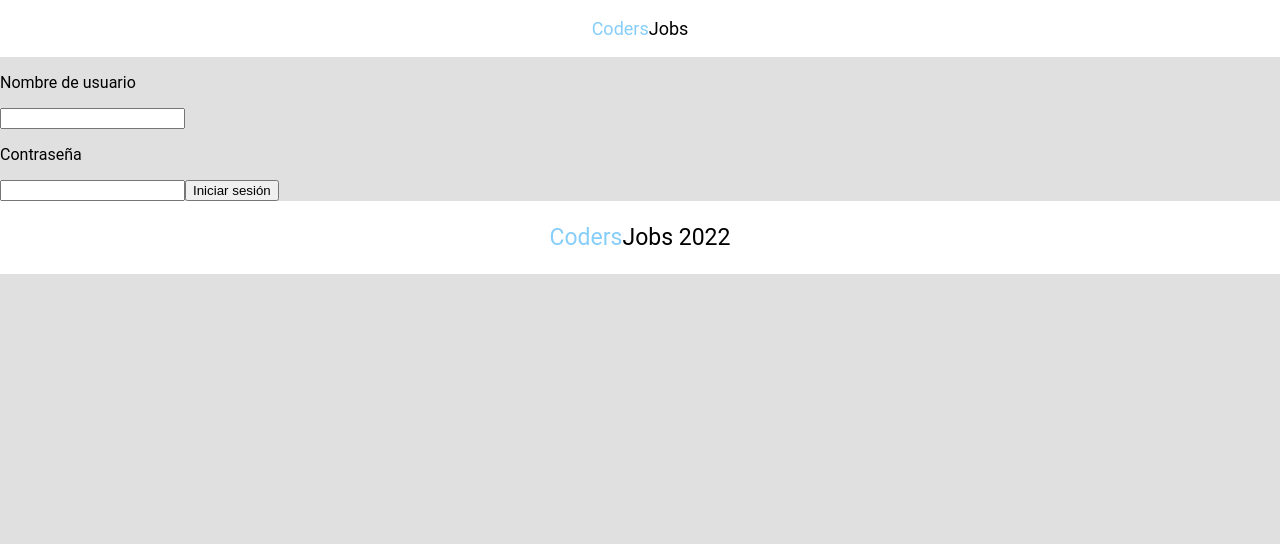
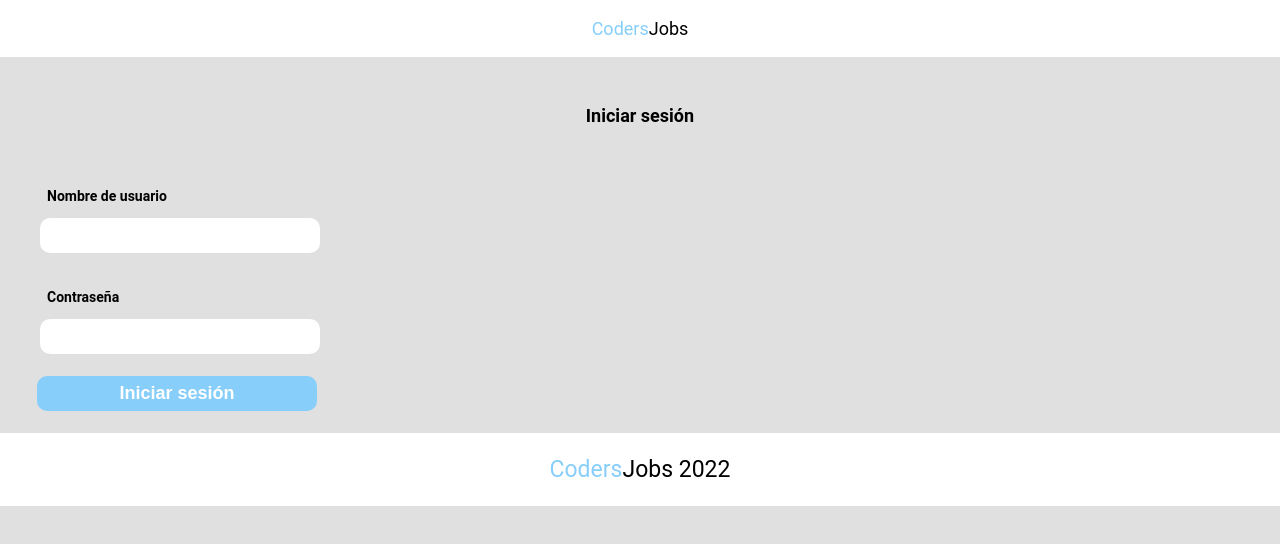
Before and after one commit to DavidLlobet/CodersJobs-FrontEnd, a React (Create React App) app: page /login in a window 1280 px wide. Shown: the top 544 px of the page. Built offline with nearby package versions, Linux system fonts and the light colour scheme.

Commit message:
Add style to LoginForm component

```diff
--- /dev/null
+++ b/src/components/LoginForm/LoginForm.scss
@@ -0,0 +1,33 @@
+.login-form {
+  display: flex;
+  flex-direction: column;
+
+  &__text {
+    font-size: 14px;
+    font-weight: 700;
+    margin-left: 47px;
+  }
+
+  &__input {
+    border: none;
+    border-radius: 10px;
+    height: 35px;
+    margin-bottom: 22px;
+    margin-left: 40px;
+    width: 280px;
+  }
+
+  &__button {
+    background-color: #87cefa;
+    border: none;
+    border-radius: 10px;
+    color: #fff;
+    font-size: 18px;
+    font-weight: 700;
+    height: 35px;
+    line-height: 21px;
+    margin-bottom: 22px;
+    margin-left: 37px;
+    width: 280px;
+  }
+}
--- a/src/components/LoginForm/LoginForm.tsx
+++ b/src/components/LoginForm/LoginForm.tsx
@@ -1,4 +1,5 @@
 import React, { useState, ChangeEvent } from "react";
+import "./LoginForm.scss";
 
 const LoginForm = (): JSX.Element => {
   const initialData = {
--- /dev/null
+++ b/src/pages/LoginPage/LoginPage.scss
@@ -0,0 +1,6 @@
+.title {
+  font-size: 18px;
+  font-weight: 700;
+  margin: 48px 0;
+  text-align: center;
+}
--- a/src/pages/LoginPage/LoginPage.tsx
+++ b/src/pages/LoginPage/LoginPage.tsx
@@ -1,7 +1,9 @@
 import LoginForm from "../../components/LoginForm/LoginForm";
+import "./LoginPage.scss";
 
 const LoginPage = (): JSX.Element => (
   <>
+    <p className="title">Iniciar sesión</p>
     <LoginForm />
   </>
 );
```
